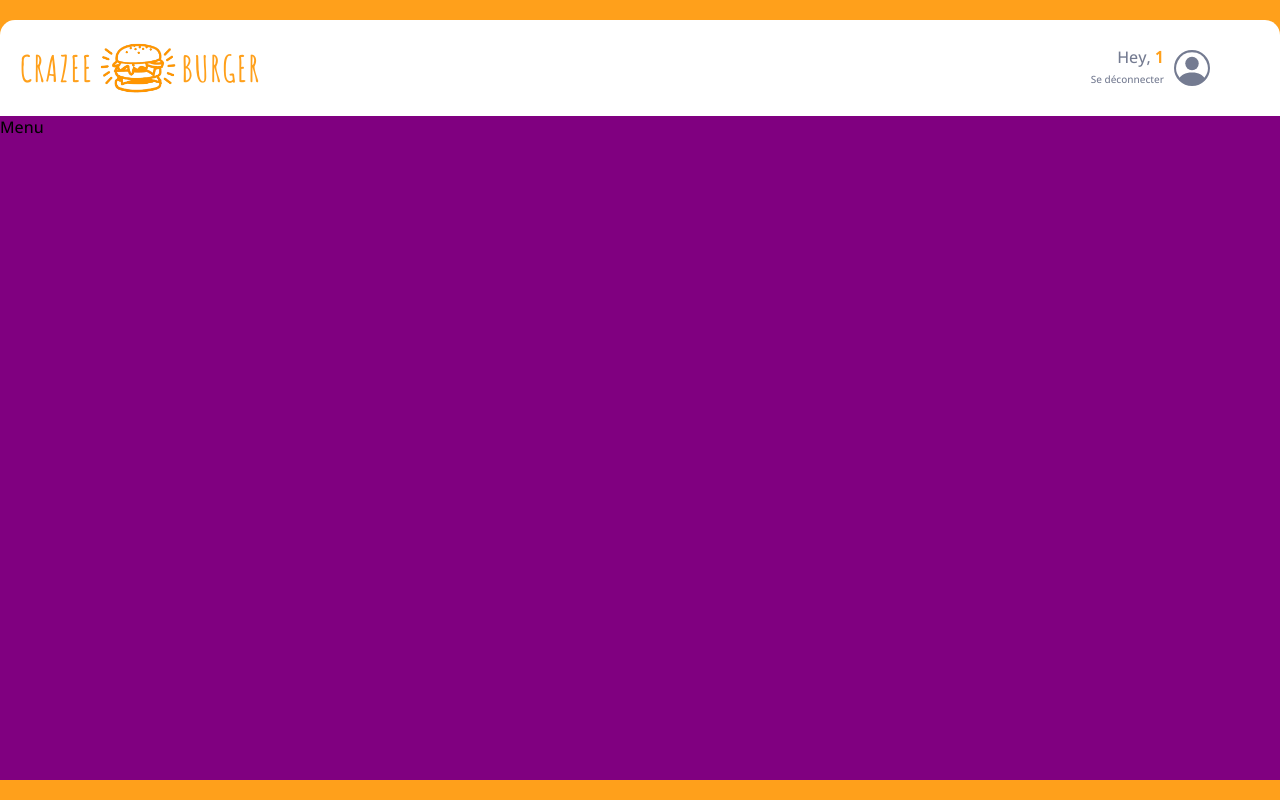
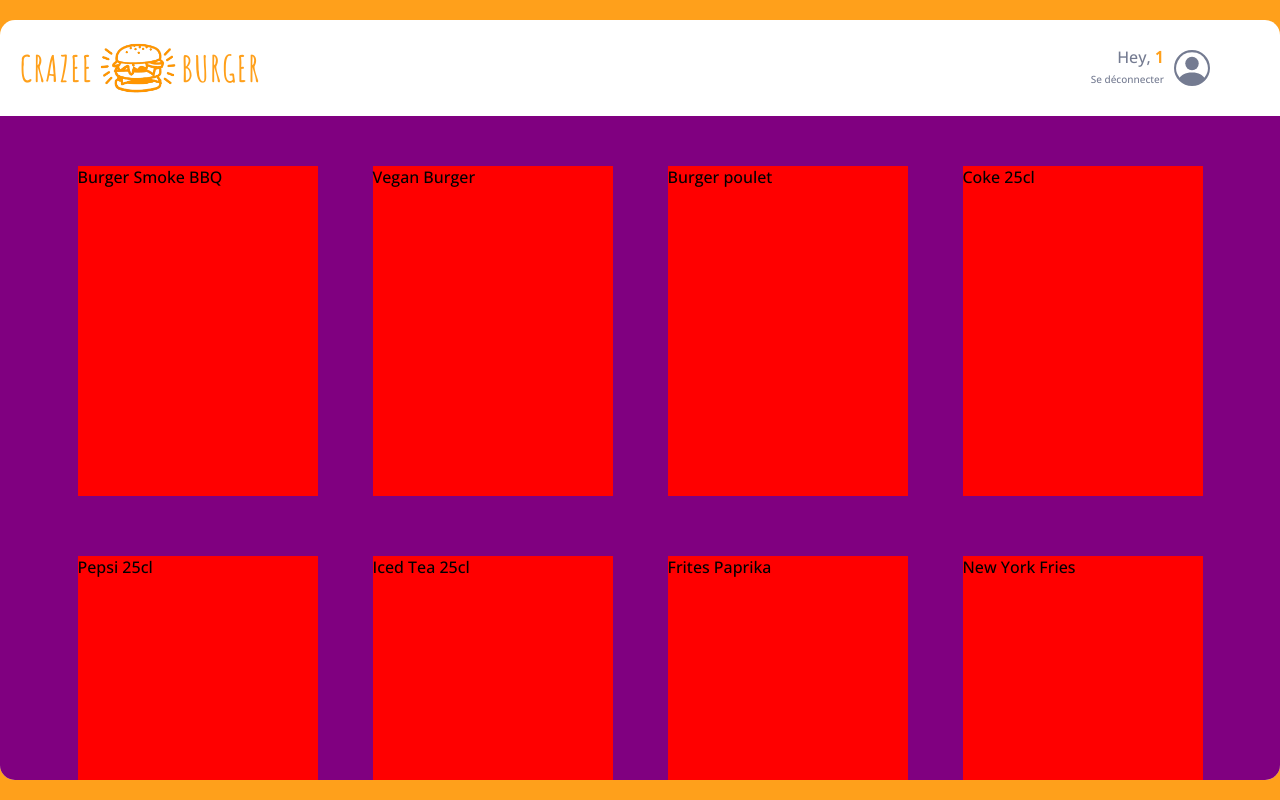
Before and after one commit to YohannMaiVan/React-crazee-burger, a React (Vite) app: page /order/1 in a window 1280 px wide. Built offline with nearby package versions, Linux system fonts and the light colour scheme.

Commit message:
🚧 F05: ORDER > MENU > Add grid layout

```diff
--- a/src/components/pages/order/Main/Main.jsx
+++ b/src/components/pages/order/Main/Main.jsx
@@ -22,6 +22,8 @@ const MainStyled = styled.div`
   display: grid;
   grid-template-columns: 1fr;
 
+  overflow-y: scroll;
+
   /* .basket {
     background: pink;
   } */
--- a/src/components/pages/order/Main/Menu.jsx
+++ b/src/components/pages/order/Main/Menu.jsx
@@ -1,8 +1,37 @@
+import { useState } from "react";
 import styled from "styled-components";
+import { fakeMenu2 } from "../../../../fakeData/fakeMenu";
 
 export default function Menu() {
-  return <MenuStyled>Menu</MenuStyled>;
+  //state
+  const [menu, setMenu] = useState(fakeMenu2);
+
+  //comportements
+
+  //affichage
+  return (
+    <MenuStyled>
+      {menu.map((product) => {
+        return (
+          <div className="product" key={product.id}>
+            {product.title}
+          </div>
+        );
+      })}
+    </MenuStyled>
+  );
 }
 const MenuStyled = styled.div`
   background: purple;
+  display: grid;
+  grid-template-columns: repeat(4, 1fr);
+  grid-row-gap: 60px;
+  padding: 50px 50px 150px;
+  justify-items: center;
+
+  .product {
+    background: red;
+    width: 240px;
+    height: 330px;
+  }
 `;
```
